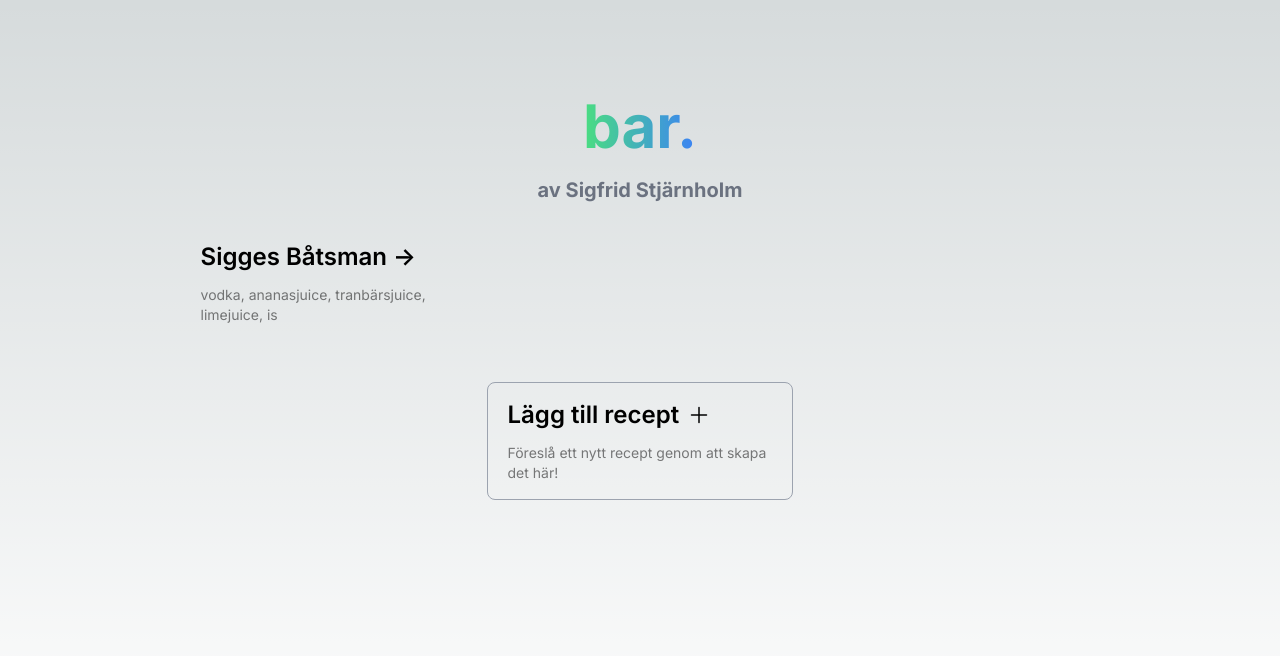
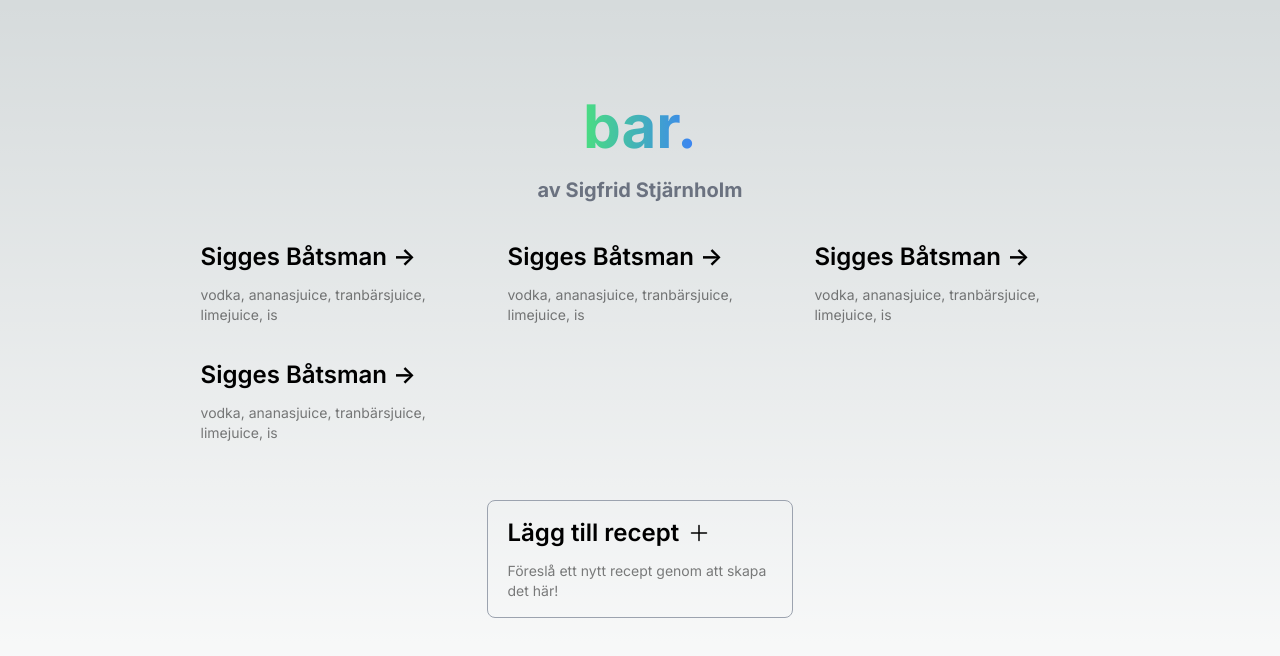
Before and after one commit to Kladdy/bar, a Next.js app: page / in a window 1280 px wide. Shown: the top 656 px of the page. Built offline with nearby package versions, Linux system fonts and the light colour scheme.

Commit message:
Add more mock examples

```diff
--- a/common/types.ts
+++ b/common/types.ts
@@ -73,4 +73,160 @@ export const mockRecipes: IRecipe[] = [
     ],
     url: '',
   },
+  {
+    id: '2',
+    name: 'Sigges Båtsman',
+    description: '',
+    ingredients: [
+      {
+        id: '1',
+        name: 'vodka',
+        amount: '8',
+        unit: 'cl',
+      },
+      {
+        id: '2',
+        name: 'ananasjuice',
+        amount: '8',
+        unit: 'cl',
+      },
+      {
+        id: '3',
+        name: 'tranbärsjuice',
+        amount: '8',
+        unit: 'cl',
+      },
+      {
+        id: '4',
+        name: 'limejuice',
+        amount: 'lite',
+        unit: '',
+      },
+      {
+        id: '5',
+        name: 'is',
+        amount: '',
+        unit: '',
+      },
+    ],
+    steps: [
+      {
+        id: '1',
+        description: 'Blanda',
+      },
+      {
+        id: '2',
+        description: 'Skaka',
+      },
+      {
+        id: '3',
+        description: 'Njut',
+      },
+    ],
+    url: '',
+  },
+  {
+    id: '3',
+    name: 'Sigges Båtsman',
+    description: '',
+    ingredients: [
+      {
+        id: '1',
+        name: 'vodka',
+        amount: '8',
+        unit: 'cl',
+      },
+      {
+        id: '2',
+        name: 'ananasjuice',
+        amount: '8',
+        unit: 'cl',
+      },
+      {
+        id: '3',
+        name: 'tranbärsjuice',
+        amount: '8',
+        unit: 'cl',
+      },
+      {
+        id: '4',
+        name: 'limejuice',
+        amount: 'lite',
+        unit: '',
+      },
+      {
+        id: '5',
+        name: 'is',
+        amount: '',
+        unit: '',
+      },
+    ],
+    steps: [
+      {
+        id: '1',
+        description: 'Blanda',
+      },
+      {
+        id: '2',
+        description: 'Skaka',
+      },
+      {
+        id: '3',
+        description: 'Njut',
+      },
+    ],
+    url: '',
+  },
+  {
+    id: '4',
+    name: 'Sigges Båtsman',
+    description: '',
+    ingredients: [
+      {
+        id: '1',
+        name: 'vodka',
+        amount: '8',
+        unit: 'cl',
+      },
+      {
+        id: '2',
+        name: 'ananasjuice',
+        amount: '8',
+        unit: 'cl',
+      },
+      {
+        id: '3',
+        name: 'tranbärsjuice',
+        amount: '8',
+        unit: 'cl',
+      },
+      {
+        id: '4',
+        name: 'limejuice',
+        amount: 'lite',
+        unit: '',
+      },
+      {
+        id: '5',
+        name: 'is',
+        amount: '',
+        unit: '',
+      },
+    ],
+    steps: [
+      {
+        id: '1',
+        description: 'Blanda',
+      },
+      {
+        id: '2',
+        description: 'Skaka',
+      },
+      {
+        id: '3',
+        description: 'Njut',
+      },
+    ],
+    url: '',
+  },
 ];
--- a/components/RecipeStepsFeed.tsx
+++ b/components/RecipeStepsFeed.tsx
@@ -42,7 +42,7 @@ const RecipeStepsFeed: React.FC<RecipeStepsFeedProps> = ({ recipe, onUpdateRecip
                     {stepIndex + 1}
                   </span>
                 </div>
-                <div className="min-w-0 flex-1 pt-1.5 flex justify-between space-x-4 dark:text-gray-800">
+                <div className="min-w-0 flex-1 pt-1.5 flex justify-between space-x-4 dark:text-gray-200">
                   {!viewOnly ? (
                     <>
                       <div className="w-full">
```
